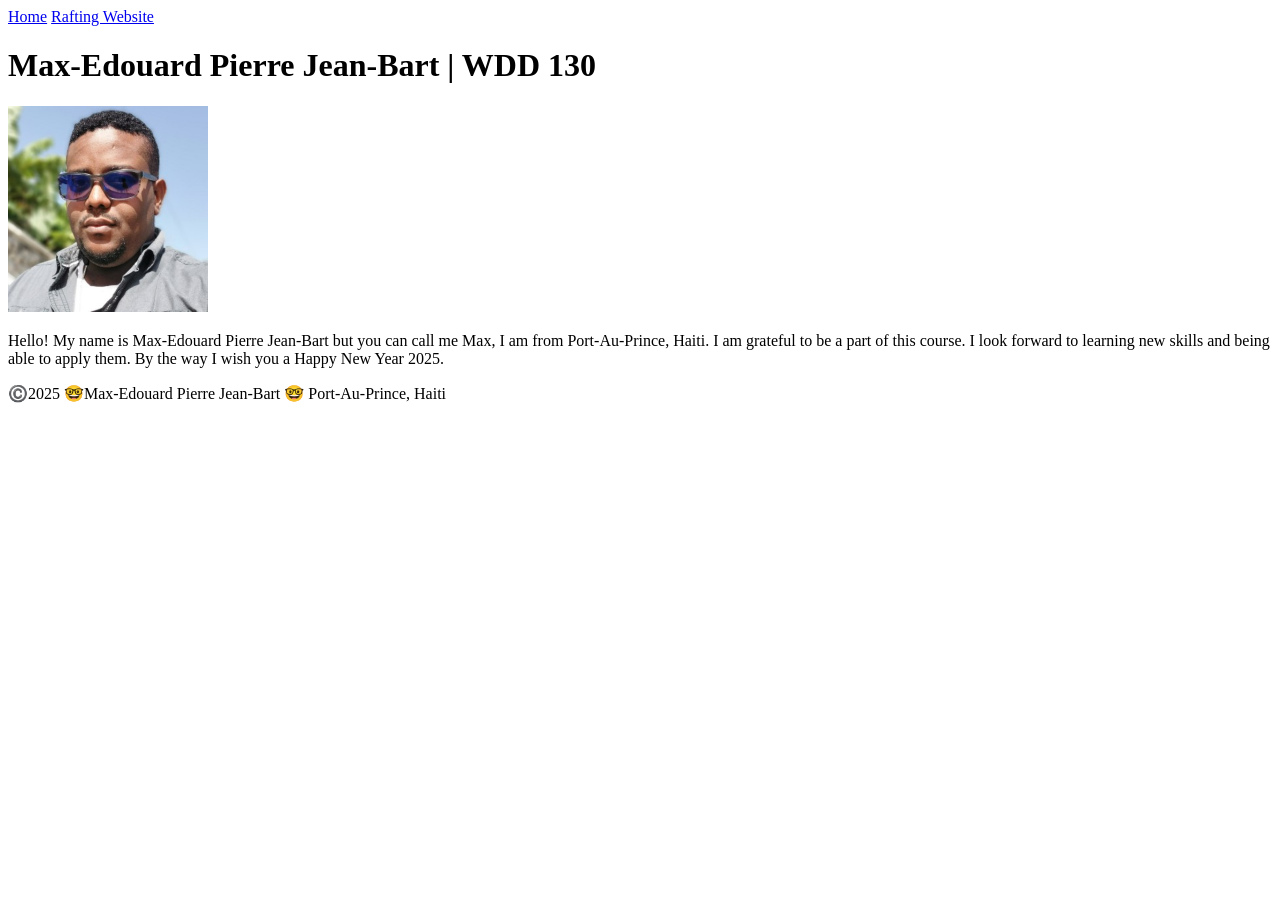
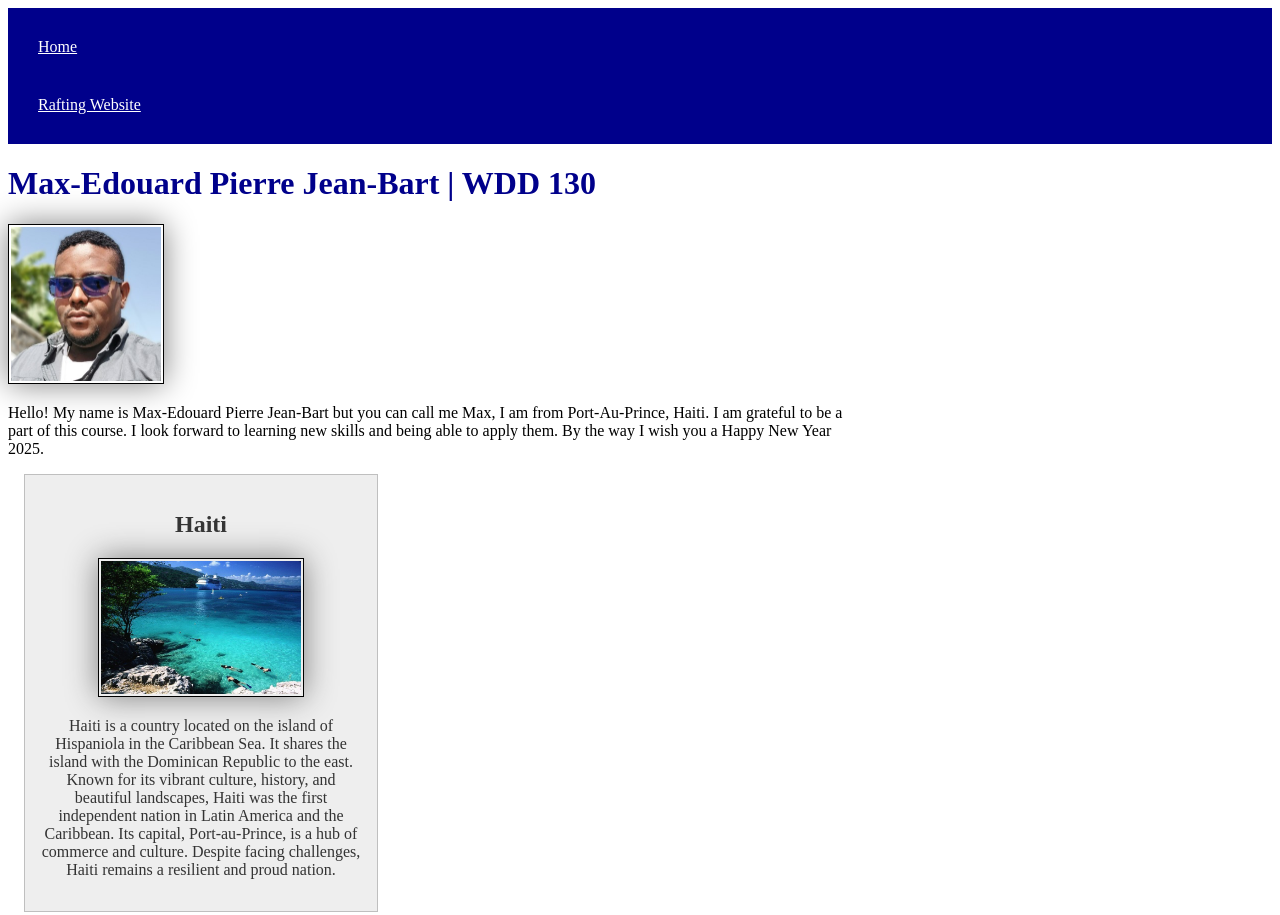
Before and after one commit to MrMe21/wdd130, a plain HTML site: page index.html in a window 1280 px wide. Shown: the top 915 px of the page. Before the commit the page ends 800 px from the top, so only its background shows below. Drawn offline with Linux system fonts and the light colour scheme.

Commit message:
enhancing pages

```diff
--- a/index.html
+++ b/index.html
@@ -1,9 +1,13 @@
 <!DOCTYPE html>
 <html lang="en-US">
     <head>
+        <link rel="stylesheet" href="styles/styles.css">
+
         <meta charset="utf-8">
         <meta name="viewport" content="width=device-width,initial-scale=1.0">
         <title> Max-Edouard Pierre Jean-Bart| WDD130</title>
+        <meta name="description" content="This page is created by Max Edouard for the WDD130 course. It serves as a personal portfolio and a showcase of web development skills, including HTML, CSS, and web design principles.">
+        <meta name="author" content="🤓Max-Edouard Pierre Jean-Bart">
     </head>
     <body>
         <header>
@@ -17,6 +21,11 @@
             <img src="images/profile.jpg" alt="Hi! my name  is Max-Edouard Pierre Jean-Bart but you can call me Max" width="200">
             <p> Hello! My name is Max-Edouard Pierre Jean-Bart but you can call me Max, I am from Port-Au-Prince, Haiti. I am grateful to be a part of this course. I look forward to learning new skills and being able to apply them. By the way I wish you a Happy New Year 2025. </p>
         </main>
+        <aside>
+            <h2>Haiti</h2>
+            <img src="images/haiti.jpg" alt="Haitian landscape">
+            <p>Haiti is a country located on the island of Hispaniola in the Caribbean Sea. It shares the island with the Dominican Republic to the east. Known for its vibrant culture, history, and beautiful landscapes, Haiti was the first independent nation in Latin America and the Caribbean. Its capital, Port-au-Prince, is a hub of commerce and culture. Despite facing challenges, Haiti remains a resilient and proud nation.</p>
+          </aside>
         <footer>
             <p>©️2025 🤓Max-Edouard Pierre Jean-Bart 🤓 Port-Au-Prince, Haiti </p>
         </footer>
--- /dev/null
+++ b/styles/styles.css
@@ -0,0 +1,30 @@
+nav { background-color: darkblue;
+      padding: 10px;}
+
+nav a {color: white;
+       display: block;
+       padding: 20px;}
+
+h1 {color: darkblue;}
+img {width: 150px;
+     height: auto;
+     border: 1px solid black;
+     padding: 2px;
+     box-shadow: 0 0 30px gray;}
+p {padding: 10px;}
+main {max-width: 840px;}
+aside {width: 20rem;
+      margin: 1rem;
+      border: 1px solid rgb(0 0 0 / 0.2);
+      padding: 1rem;
+      background-color: #eee;
+      color: #333;
+      text-align: center;}
+aside img {width: 200px;
+           height: auto;}
+main img {width: 150px;
+          height: auto;}
+p {padding: 0;}
+footer {margin-top: 15px;
+        border-top: 1px;
+        text-align: center;}
```
Also changed, not shown: images/week02/holygrail.html (deleted, +0 -37 lines), images/haiti.jpg (added).
